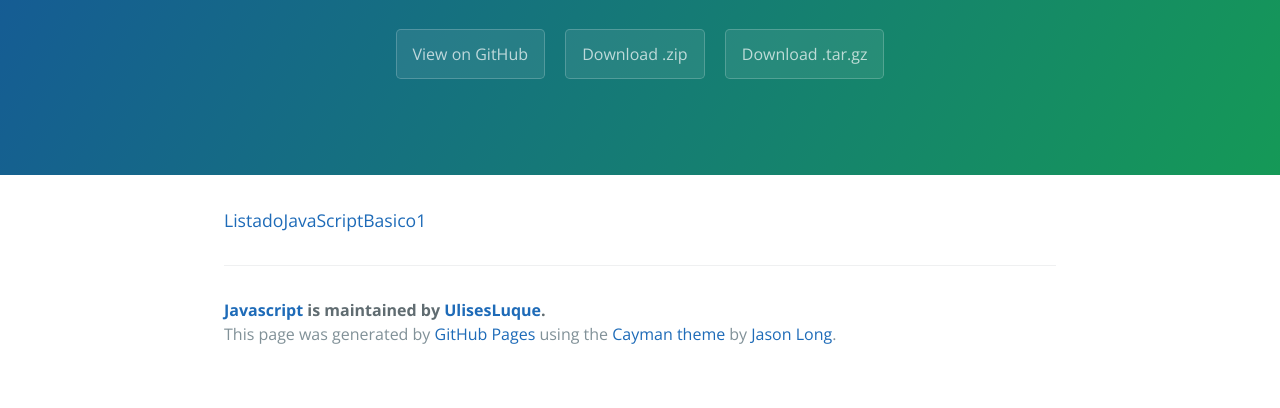
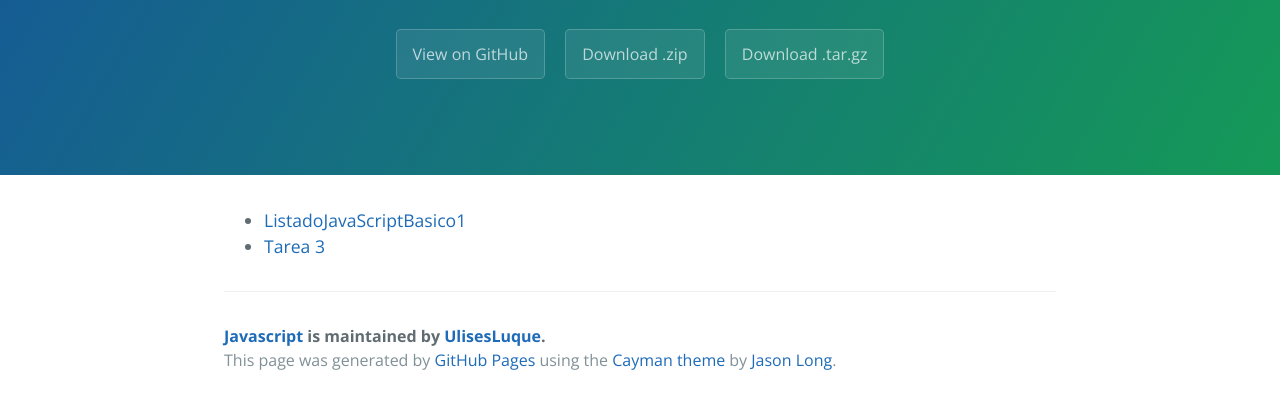
Before and after one commit to UlisesLuque/JavaScript, a plain HTML site: page index.html in a window 1280 px wide. Shown: the part 208-616 px from the top of the page. Drawn offline with nearby package versions, Linux system fonts and the light colour scheme.

```diff
--- a/index.html
+++ b/index.html
@@ -19,7 +19,10 @@
     </section>
 
     <section class="main-content">
-      <p><a href="javascript/ListadoJavaScriptBasico1">ListadoJavaScriptBasico1</a></p>
+      <ul>
+<li><a href="ListadoJavaScriptBasico1/">ListadoJavaScriptBasico1</a></li>
+<li><a href="Tarea/">Tarea 3</a></li>
+</ul>
 
       <footer class="site-footer">
         <span class="site-footer-owner"><a href="https://github.com/UlisesLuque/JavaScript">Javascript</a> is maintained by <a href="https://github.com/UlisesLuque">UlisesLuque</a>.</span>
--- a/params.json
+++ b/params.json
@@ -1 +1 @@
-{"name":"Javascript","tagline":"Actividades de JavaScript para DAW","body":"[ListadoJavaScriptBasico1](javascript/ListadoJavaScriptBasico1)","google":"","note":"Don't delete this file! It's used internally to help with page regeneration."}
+{"name":"Javascript","tagline":"Actividades de JavaScript para DAW","body":"* [ListadoJavaScriptBasico1](ListadoJavaScriptBasico1/)\r\n* [Tarea 3](Tarea/)","google":"","note":"Don't delete this file! It's used internally to help with page regeneration."}
```
